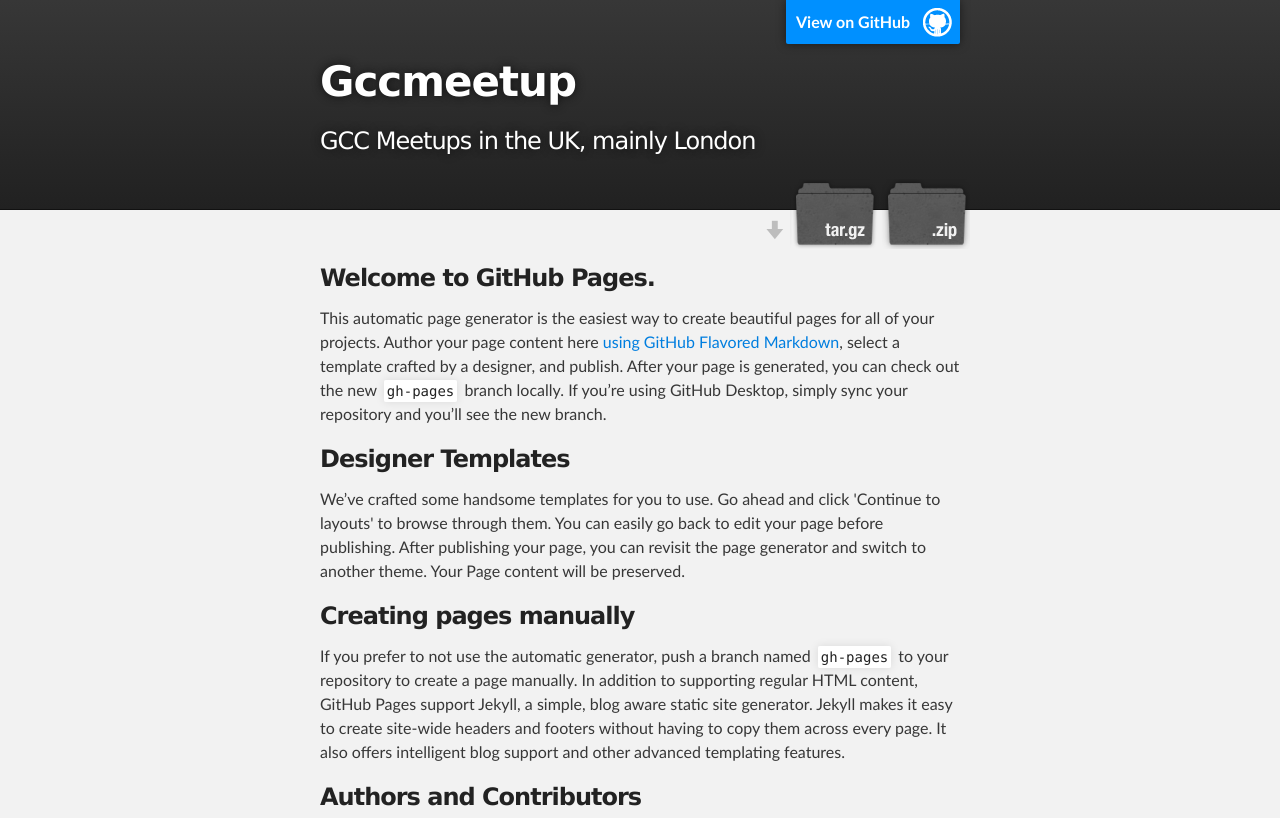
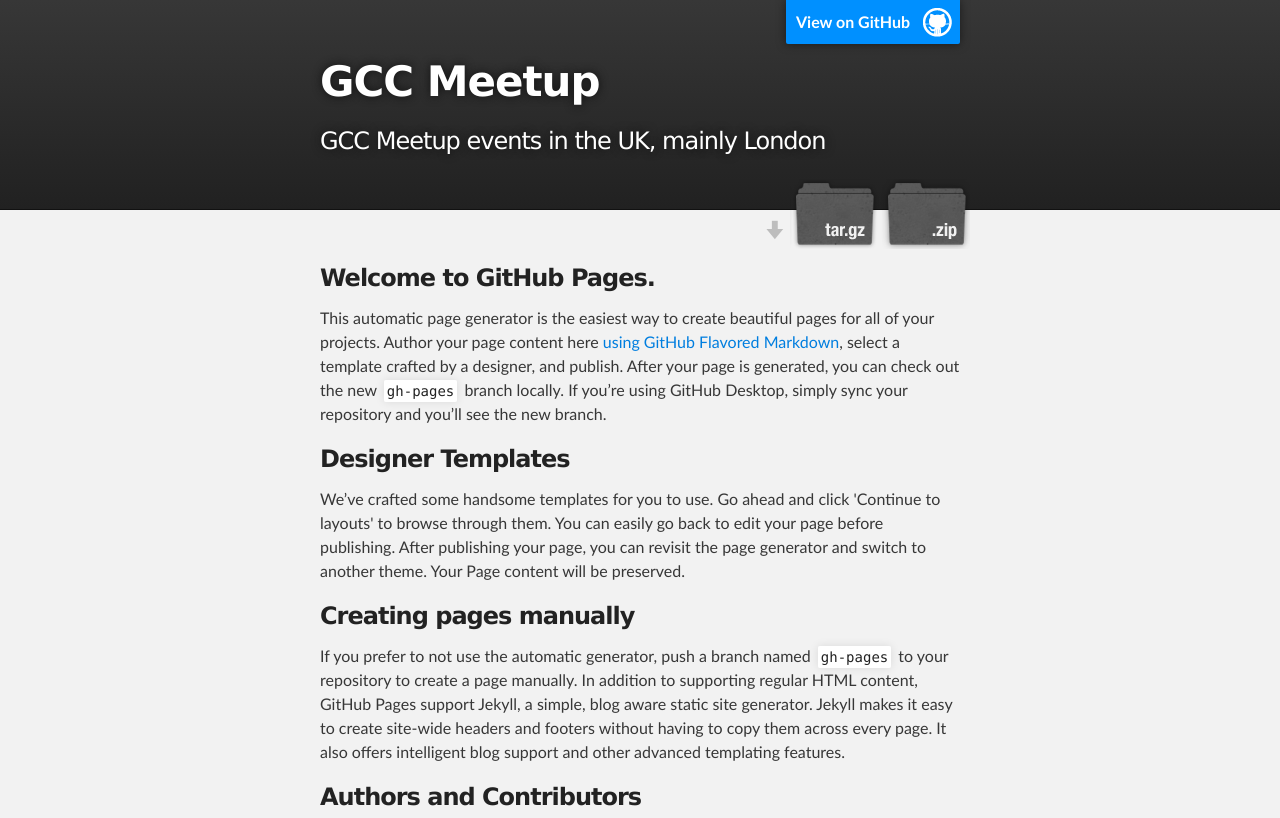
Before and after one commit to larsen161/gccmeetup, a plain HTML site: page index.html in a window 1280 px wide. Shown: the top 818 px of the page. Drawn offline with Linux system fonts and the light colour scheme.

Commit message:
Update index.html

```diff
--- a/index.html
+++ b/index.html
@@ -4,11 +4,11 @@
   <head>
     <meta charset='utf-8'>
     <meta http-equiv="X-UA-Compatible" content="chrome=1">
-    <meta name="description" content="Gccmeetup : GCC Meetups in the UK, mainly London">
+    <meta name="description" content="GCC Meetup events in the UK, mainly London">
 
     <link rel="stylesheet" type="text/css" media="screen" href="stylesheets/stylesheet.css">
 
-    <title>Gccmeetup</title>
+    <title>GCC Meetup</title>
   </head>
 
   <body>
@@ -18,8 +18,8 @@
         <header class="inner">
           <a id="forkme_banner" href="https://github.com/larsen161/gccmeetup">View on GitHub</a>
 
-          <h1 id="project_title">Gccmeetup</h1>
-          <h2 id="project_tagline">GCC Meetups in the UK, mainly London</h2>
+          <h1 id="project_title">GCC Meetup</h1>
+          <h2 id="project_tagline">GCC Meetup events in the UK, mainly London</h2>
 
             <section id="downloads">
               <a class="zip_download_link" href="https://github.com/larsen161/gccmeetup/zipball/master">Download this project as a .zip file</a>
```
